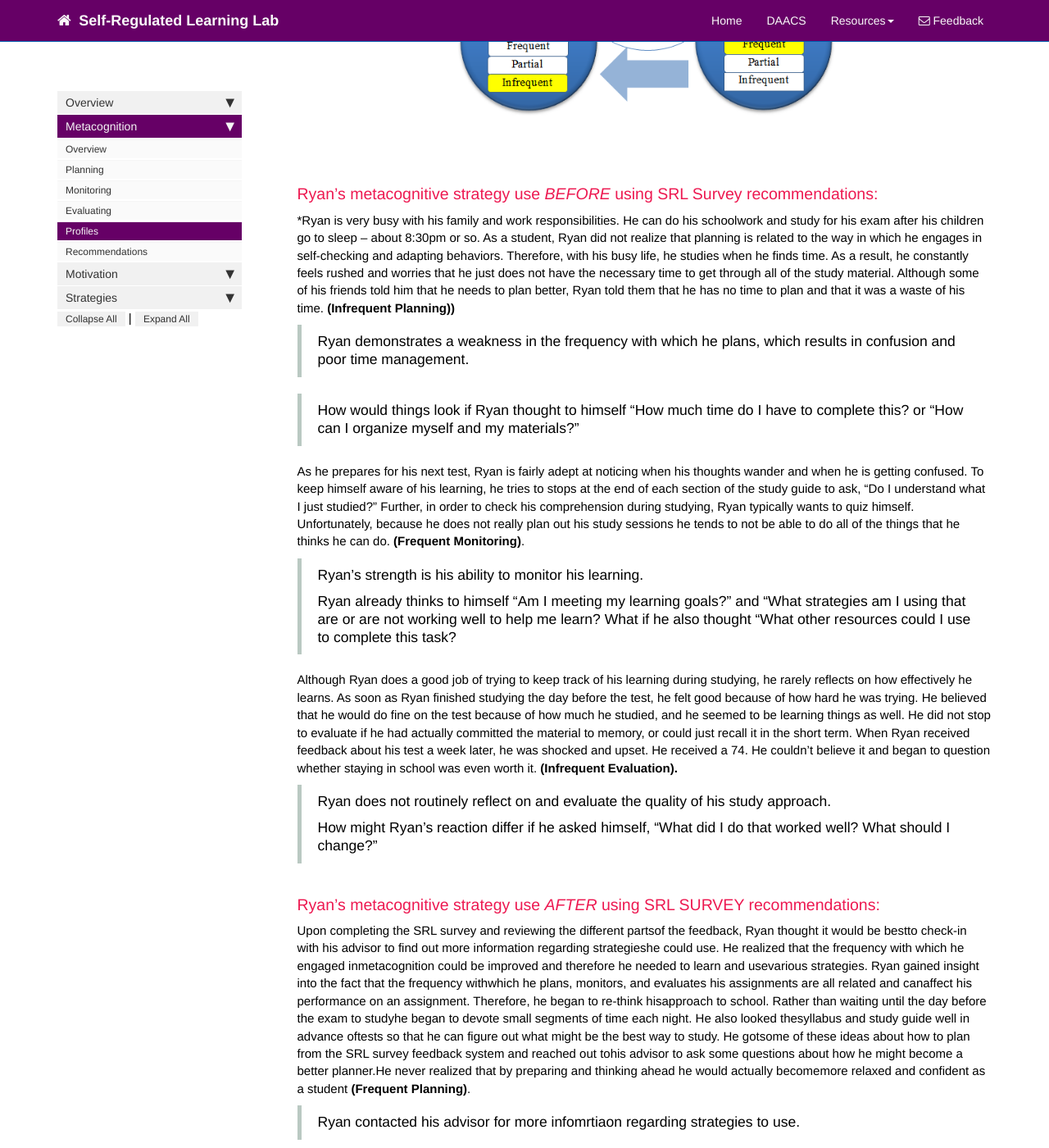
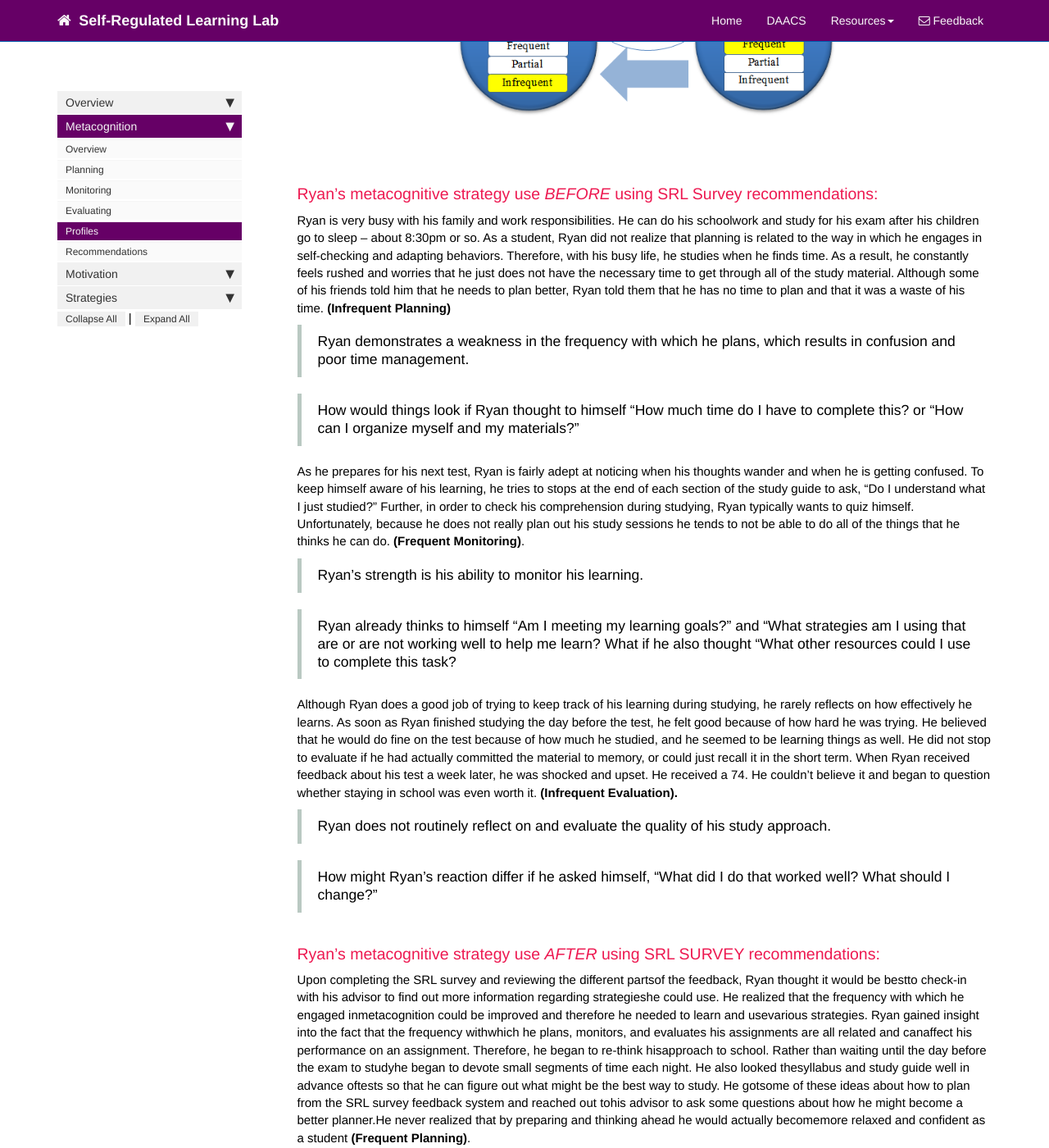
Before and after one commit to dfranklin02/SRL, a Jekyll site: the page built from docs/pages/metacognition/metacognition_profile.md, in a window 1280 px wide and 1400 px high, scrolled down 822 px. Shown: the whole window at 82% size. Built offline with Jekyll 4.4.1, drawn with Linux system fonts in a browser that asks for light colours; nearby versions of some CDN libraries; comment, search, counter and statistics services are not loaded; some of the changed text lies outside the part shown.

```diff
--- a/docs/pages/metacognition/metacognition_profile.md
+++ b/docs/pages/metacognition/metacognition_profile.md
@@ -26,24 +26,24 @@ The figure below shows the interaction of the three metacognitive components (i.
 
 ### Ryan’s metacognitive strategy use *BEFORE* using SRL Survey recommendations:
 
-*Ryan is very busy with his family and work responsibilities. He can do his schoolwork and study for his exam after his children go to sleep – about 8:30pm or so. As a student, Ryan did not realize that planning is related to the way in which he engages in self-checking and adapting behaviors. Therefore, with his busy life, he studies when he finds time. As a result, he constantly feels rushed and worries that he just does not have the necessary time to get through all of the study material. Although some of his friends told him that he needs to plan better, Ryan told them that he has no time to plan and that it was a waste of his time. **(Infrequent Planning))**
+Ryan is very busy with his family and work responsibilities. He can do his schoolwork and study for his exam after his children go to sleep – about 8:30pm or so. As a student, Ryan did not realize that planning is related to the way in which he engages in self-checking and adapting behaviors. Therefore, with his busy life, he studies when he finds time. As a result, he constantly feels rushed and worries that he just does not have the necessary time to get through all of the study material. Although some of his friends told him that he needs to plan better, Ryan told them that he has no time to plan and that it was a waste of his time. **(Infrequent Planning)**
 
 > Ryan demonstrates a weakness in the frequency with which he plans, which results in confusion and poor time management.
 
->How would things look if Ryan thought to himself “How much time do I have to complete this? or “How can I
+> How would things look if Ryan thought to himself “How much time do I have to complete this? or “How can I
 organize myself and my materials?”
 
 As he prepares for his next test, Ryan is fairly adept at noticing when his thoughts wander and when he is getting confused. To keep himself aware of his learning, he tries to stops at the end of each section of the study guide to ask, “Do I understand what I just studied?” Further, in order to check his comprehension during studying, Ryan typically wants to quiz himself. Unfortunately, because he does not really plan out his study sessions he tends to not be able to do all of the things that he thinks he can do. **(Frequent Monitoring)**.
 
 > Ryan’s strength is his ability to monitor his learning.
->
+
 > Ryan already thinks to himself “Am I meeting my learning goals?” and “What strategies am I using that are or are not working well to help me learn? What if he also thought “What other resources could I use to complete this task?
 
 Although Ryan does a good job of trying to keep track of his learning during studying, he rarely reflects on how effectively he learns. As soon as Ryan finished studying the day before the test, he felt good because of how hard he was trying. He believed that he would do fine on the test because of how much he studied, and he seemed to be learning things as well. He did not stop to evaluate if he had actually committed the material to memory, or could just recall it in the short term. When Ryan received feedback about his test a week
 later, he was shocked and upset. He received a 74. He couldn’t believe it and began to question whether staying in school was even worth it. **(Infrequent Evaluation).**
 
 > Ryan does not routinely reflect on and evaluate the quality of his study approach.
->
+
 > How might Ryan’s reaction differ if he asked himself, “What did I do that worked well? What should I change?”
 
 ### Ryan’s metacognitive strategy use *AFTER* using SRL SURVEY recommendations:
@@ -52,18 +52,19 @@ Upon completing the SRL survey and reviewing the different partsof the feedback,
 
 > Ryan contacted his advisor for more infomrtiaon regarding strategies to use.
 
-> Ryan has learned that devoting time to plan an activity can actually save him time. >
+> Ryan has learned that devoting time to plan an activity can actually save him time.
+
 > Ryan used multiple recommendations, “How much time do I have to complete this? How much time do I need?” and “How can I organize myself and my materials?” and “What resources do I have to complete this task.”
 
 Although Ryan was a frequent monitor before the SRL survey experience, he has continued to increase the frequency of monitoring by using new strategies he learned from the SRL survey. He not only tries to monitor how well he is learning during studying, he also tries to identify various resources that he can use when completing a task (i.e. internet, textbooks, notes, worksheets). In general, Ryan is becoming more aware of the things that are most challenging for him and developing strategies to keep him on track and from getting stuck while studying. He often keeps track of various strategies used to overcome obstacles while studying, so he does not make the same mistakes and feel ‘stuck’ while studying **(Frequent Monitoring).**
 
 > Ryan realized that despite his strong monitoring skills, he still has room for improvement.
->
+
 > He tried new recommendations that he previously was unaware of, “What other resources could I use to complete this task? and “What is most challenging about this task? What can I do different at this point to address these challenges?”
 
 One of the habits that Ryan has developed is jotting down key points about what he’s learned or short
 summaries of each topic after learning. This helps him to more thoroughly check his understanding. Ryan also writes down the strategies he uses to study (note cards, videos, outlining chapters, reading class notes, etc.). Using these evaluation tactics are important because it not only increases his awareness of the things he did to prepare for this tests, he will also have a better sense of what he might need change or adapt do when preparing for the next test **(Partial Evaluating).**
 
 > Ryan has learned some strategies to evaluate his performance after studying and after taking an exam.
->
+
 > Ryan used the recommendations tool box to guide his evaluating thinking, “How well did I accomplish the goals of the assignment? What did I learn?” and “What did I do that worked well? What should I change?”
```
